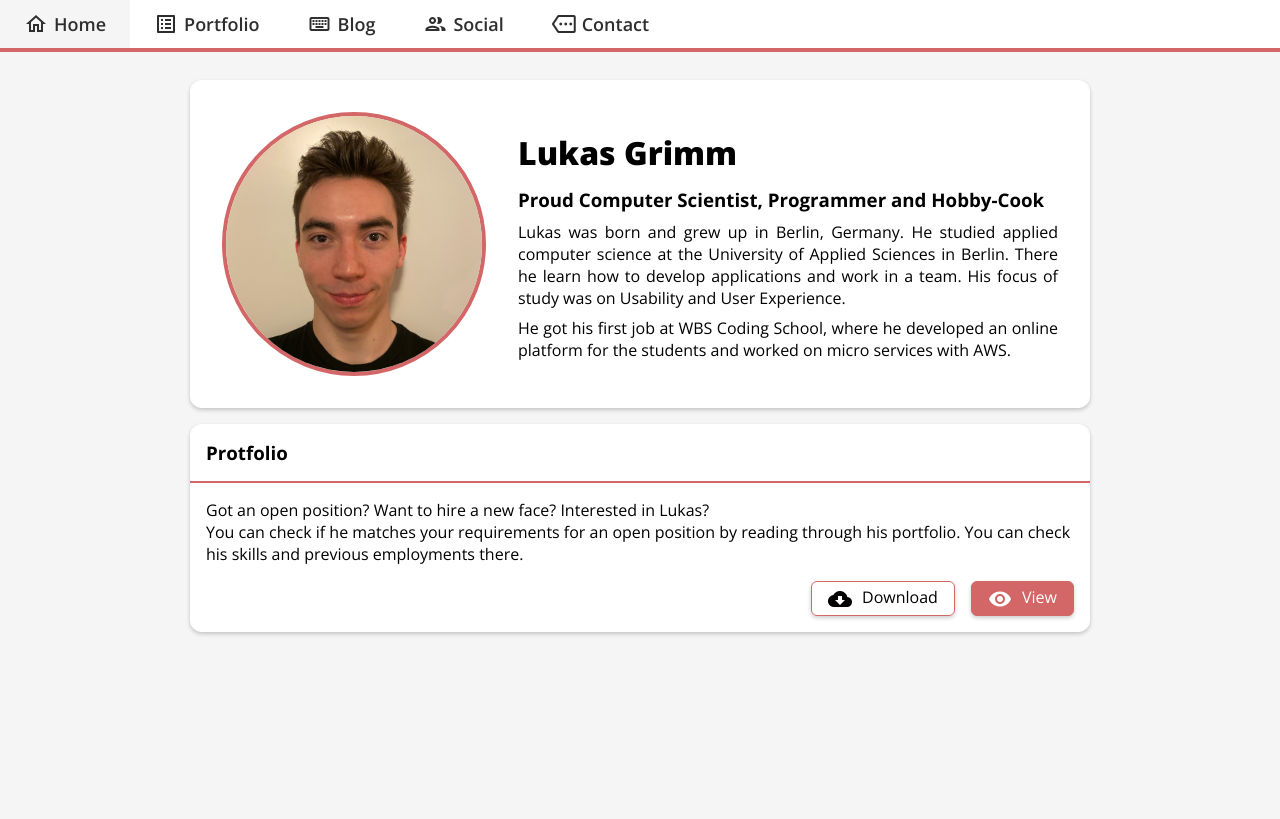
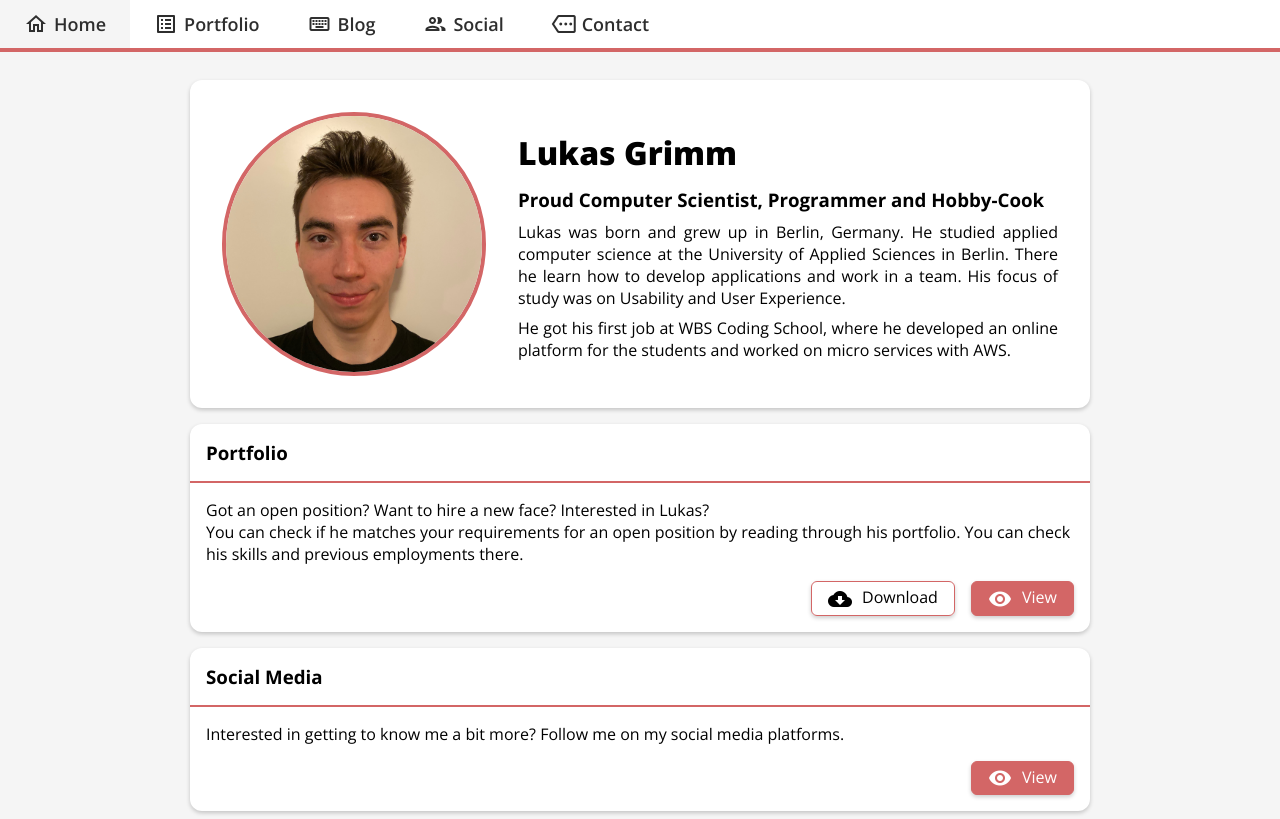
Before and after one commit to Untanky/homepage-old, a Nuxt app: page / in a window 1280 px wide. Built offline with nearby package versions, Linux system fonts and the light colour scheme; what vue-highlight.js would draw is missing.

Commit message:
Added another piece of content to the landing page

```diff
--- a/components/WebsiteContent.vue
+++ b/components/WebsiteContent.vue
@@ -19,7 +19,7 @@
         <slot name="footer" />
         <nuxt-link
           class="primary action"
-          to="/portfolio"
+          :to="linkPath"
         >
           <span class="material-icons">
             remove_red_eye
@@ -44,6 +44,10 @@ export default {
       required: true,
       default: () => 'Title',
     },
+    linkPath: {
+      type: String,
+      required: true,
+    },
   },
 };
 </script>
@@ -53,7 +57,7 @@ export default {
 @import "../assets/scss/landing-page";
 
 .website-content {
-  width: $landing-page-width;
+  max-width: $landing-page-width;
   text-align: left;
   margin: 1em auto 0;
 
--- a/pages/index.vue
+++ b/pages/index.vue
@@ -2,7 +2,8 @@
   <div class="home">
     <introduction />
     <website-content
-      heading="Protfolio"
+      heading="Portfolio"
+      link-path="/portfolio"
     >
       Got an open position? Want to hire a new face? Interested in Lukas? <br>
       You can check if he matches your requirements for an open position by reading
@@ -22,6 +23,12 @@
         </a>
       </template>
     </website-content>
+    <website-content
+      heading="Social Media"
+      link-path="/socials"
+    >
+      Interested in getting to know me a bit more? Follow me on my social media platforms.
+    </website-content>
   </div>
 </template>
 
```
